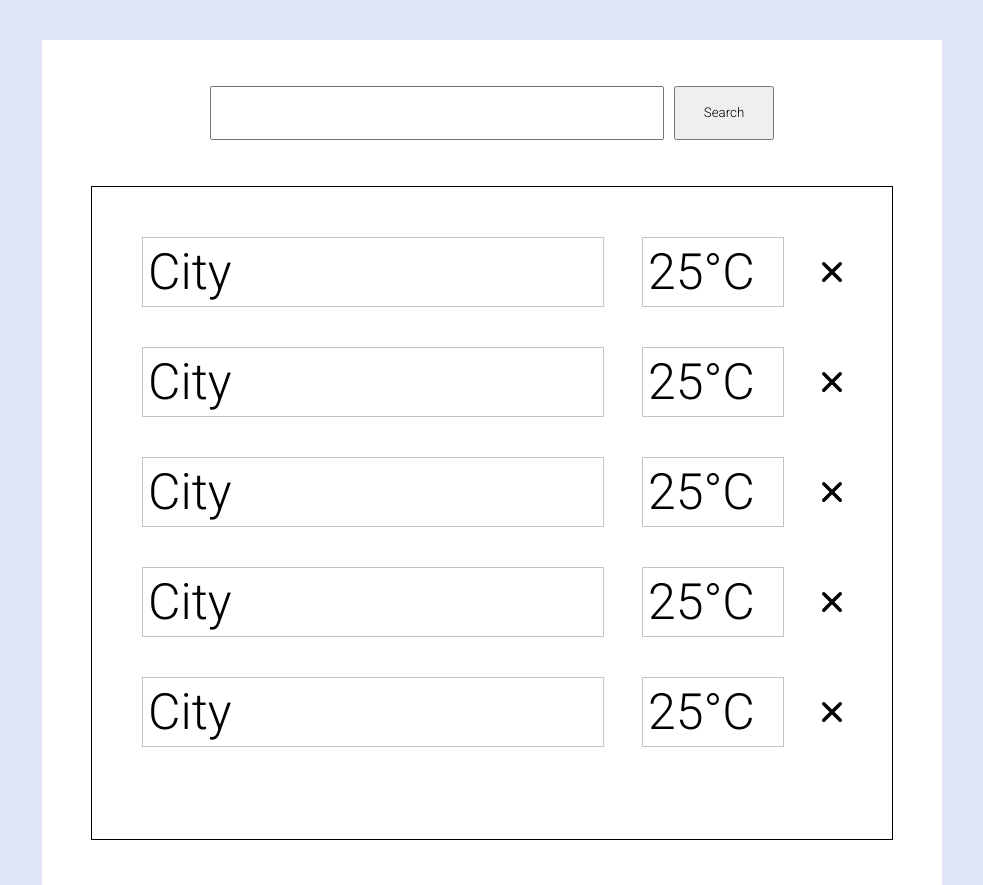
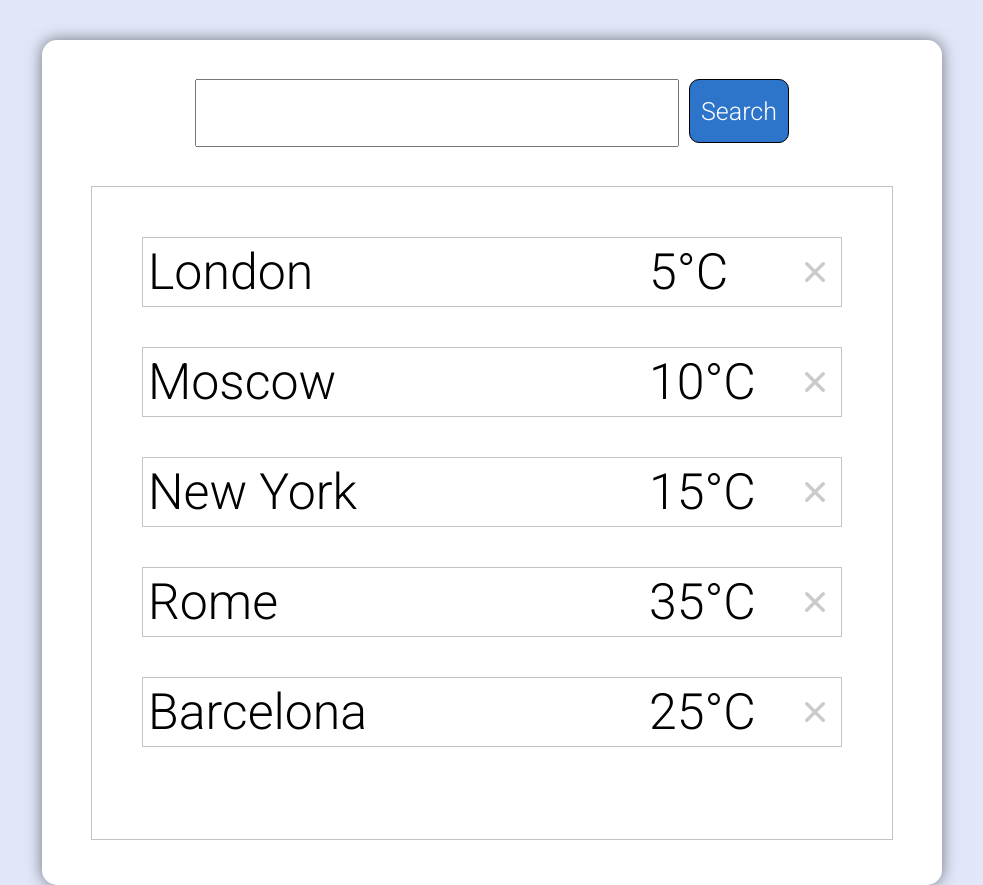
Before and after one commit to qbeeck/Weather-App, a React (Create React App) app: page / in a window 1280 px wide. Shown: the whole page, without its empty margins (148-1131 px from the left). Built offline with nearby package versions, Linux system fonts and the light colour scheme.

Commit message:
some components

```diff
--- a/src/App.js
+++ b/src/App.js
@@ -1,6 +1,8 @@
 import React from 'react';
 import Header from '../src/components/Header/index.jsx';
 import AddList from '../src/components/City-block/index.jsx';
+
+import dataBaseJSON from '../src/components/assets/database.json';
 
 function App() {
   return (
@@ -10,7 +12,7 @@ function App() {
       </div>
 
       <div className="weather-app__city-block">
-        <AddList  />
+        <AddList cities={dataBaseJSON.cities} />
       </div>
 
     </div>
--- a/src/components/City-block/City-block.scss
+++ b/src/components/City-block/City-block.scss
@@ -3,7 +3,7 @@
     padding: 10px 50px 10px 50px;
     width: 700px;
     height: 650px;
-    border: 1px solid black;
+    border: 1px solid #C4C4C4;
     overflow: auto;
   }
 }
@@ -14,21 +14,33 @@
     justify-content: space-between;
     font-size: 50px;
     margin: 40px 0 40px 0;
+    padding-right: 16px;
+    border: 1px solid #C4C4C4;
+
+    &:hover {
+      background-color: #F2F4FC;
+    }
   }
 
   .city {
     &__span-city {
-      border: 1px solid #C4C4C4;
-      width: 450px;
+      width: 370px;
       padding: 5px;
+      margin-right: 100px;
+      cursor: pointer;
     }
     &__span-temperature {
       padding: 5px;
-      border: 1px solid #C4C4C4;
       width: 130px;
     }
     &__img-remove-button {
       width: 20px;
+      opacity: 0.2;
+      cursor: pointer;
+
+      &:hover {
+        opacity: 1;
+      }
     }
   }
 }
--- a/src/components/City-block/index.jsx
+++ b/src/components/City-block/index.jsx
@@ -1,38 +1,26 @@
-import React from 'react';
+import React from "react";
 
-import './City-block.scss';
+import "./City-block.scss";
 import removeButtonSvg from "../assets/remove.svg";
 
-const AddCity = () => {
+const AddCity = ({ cities }) => {
   return (
     <ul className="city-list">
-      <li className="city-list__city">
-        <span className="city__span-city">City</span>
-        <span className="city__span-temperature">25°С</span>
-        <img className="city__img-remove-button" src={removeButtonSvg} alt="del"></img>
-      </li>
-      <li className="city-list__city">
-        <span className="city__span-city">City</span>
-        <span className="city__span-temperature">25°С</span>
-        <img className="city__img-remove-button" src={removeButtonSvg} alt="del"></img>
-      </li>
-      <li className="city-list__city">
-        <span className="city__span-city">City</span>
-        <span className="city__span-temperature">25°С</span>
-        <img className="city__img-remove-button" src={removeButtonSvg} alt="del"></img>
-      </li>
-      <li className="city-list__city">
-        <span className="city__span-city">City</span>
-        <span className="city__span-temperature">25°С</span>
-        <img className="city__img-remove-button" src={removeButtonSvg} alt="del"></img>
-      </li>
-      <li className="city-list__city">
-        <span className="city__span-city">City</span>
-        <span className="city__span-temperature">25°С</span>
-        <img className="city__img-remove-button" src={removeButtonSvg} alt="del"></img>
-      </li>
+      {cities.map((item) => (
+        <li className="city-list__city">
+          <span className="city__span-city">{item.name}</span>
+          <span className="city__span-temperature">{item.temperature}°С</span>
+          <img className="city__img-remove-button" src={removeButtonSvg} alt="del"></img>
+        </li>
+      ))}
     </ul>
   );
 };
 
 export default AddCity;
+
+// <li className="city-list__city">
+//         <span className="city__span-city">City</span>
+//         <span className="city__span-temperature">25°С</span>
+//         <img className="city__img-remove-button" src={removeButtonSvg} alt="del"></img>
+//       </li>
--- a/src/components/Header/Header.scss
+++ b/src/components/Header/Header.scss
@@ -6,15 +6,29 @@
     width: 900px;
     height: 150px;
 
+
     &__input {
     width: 450px;
-    height: 50px;
+    height: 34px;
+    padding: 15px;
+    font-size: 20px;
     }
 
     &__search-button {
     width: 100px;
-    height: 54px;
+    height: 64px;
     margin-left: 10px;
+    background-color: #2D74CB;
+    border: 1px solid black;
+    border-radius: 10px;
+    font-size: 25px;
+    color: #ffffff;
+
+    &:hover {
+      background-color: #ffffff;
+      cursor: pointer;
+      color: #2D74CB;
+    }
     }
   }
 }
--- /dev/null
+++ b/src/components/assets/database.json
@@ -0,0 +1,9 @@
+{
+  "cities": [
+    {"id": 1, "name": "London", "temperature": 5},
+    {"id": 2, "name": "Moscow", "temperature": 10},
+    {"id": 3, "name": "New York", "temperature": 15},
+    {"id": 4, "name": "Rome", "temperature": 35},
+    {"id": 5, "name": "Barcelona", "temperature": 25}
+  ]
+}
--- a/src/index.scss
+++ b/src/index.scss
@@ -22,5 +22,8 @@ body {
   padding-bottom: 45px;
   width: 900px;
   height: 800px;
+
+  border-radius: 15px;
+  box-shadow: 0 0 15px rgba(0,0,0,0.5);
   background: #FFFFFF;
 }
```
Also changed, not shown: 2 other files (tests, documents, lock files or other folders).
